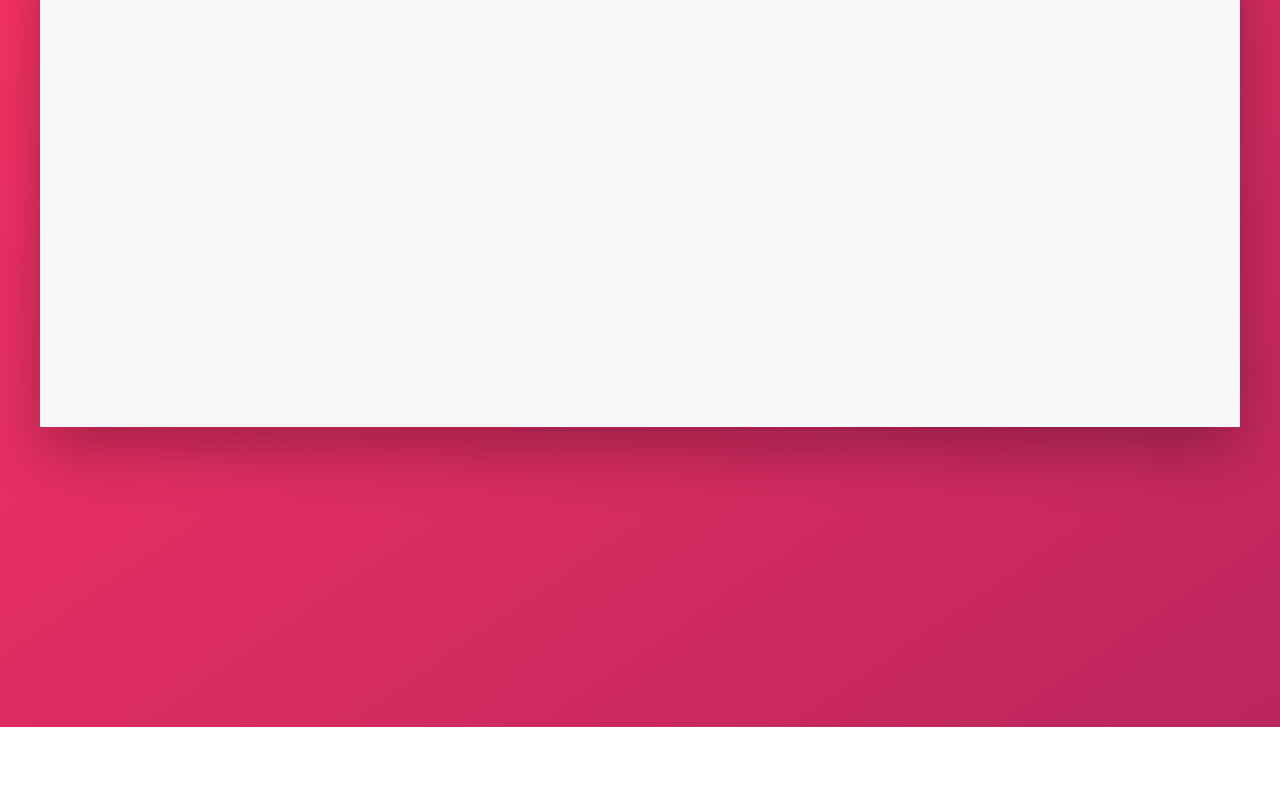
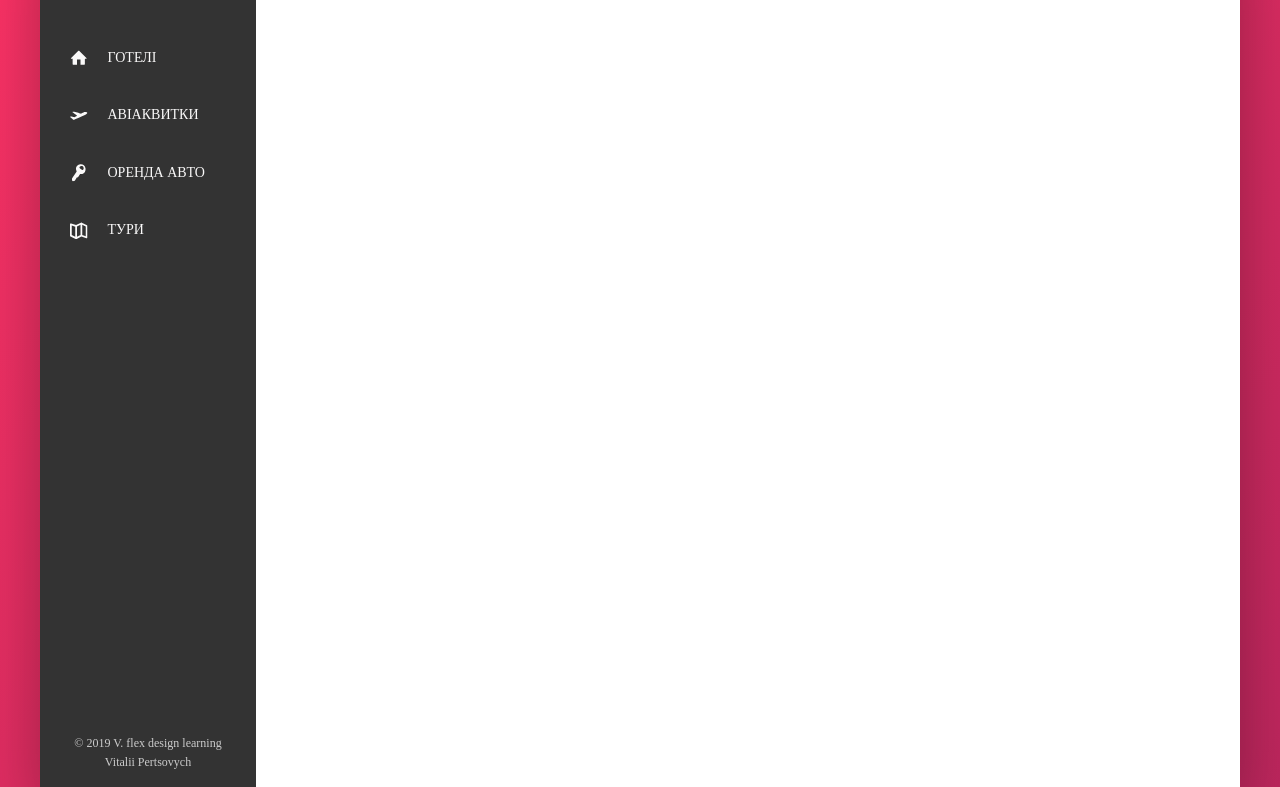
Before and after one commit to Oddisey000/trillo, a website: page index.html in a window 1280 px wide. Shown: the part 153-940 px from the top of the page. Before the commit the page ends 880 px from the top, so only its background shows below. Drawn offline with Linux system fonts and the light colour scheme; a web font is replaced by a local one.

Commit message:
Working with left pannel elements

```diff
--- a/dev/sass/abstracts/_variables.scss
+++ b/dev/sass/abstracts/_variables.scss
@@ -38,4 +38,11 @@ $color_grey-dark-3: #999;
 
     //Animation presset
     --std-transition: all .3s;
+    --transform-transition:
+        transform .2s,
+        width .4s cubic-bezier(1, 0, 0, 1) .2s,
+        background-color .1s;
+
+    //Z-index settings
+    --z-index-value-1: 10;
 }
--- /dev/null
+++ b/dev/sass/components/_side-nav.scss
@@ -0,0 +1,58 @@
+//Styling left navigation pannel
+.side-nav {
+    font-size: 1.4rem;
+    list-style: none;
+    margin-top: 3.5rem;
+
+    &__item {
+        position: relative;
+
+        &:not(:last-child) {
+            margin-bottom: .5rem;
+        }
+    }
+
+    //Setting nice hover effect start
+    &__item::before {
+        content: "";
+        position: absolute;
+        top: 0;
+        left: 0;
+        height: 100%;
+        width: .3rem;
+        background-color: var(--color-primary);
+        //transform-origin: bottom; We can set different start point for animation
+        transform: scaleY(0);
+        transition: var(--transform-transition);
+    }
+
+    &__item:hover::before {
+        transform: scaleY(1);
+        width: 100%;
+    }
+
+    &__item:active::before {
+        background-color: var(--color-primary-light);
+    }
+    //Setting nice hover effect end
+
+    &__link:link,
+    &__link:visited {
+        color: var(--color-grey-light-1);
+        text-decoration: none;
+        text-transform: uppercase;
+        display: block;
+        padding: 1.5rem 3rem;
+        position: relative;
+        z-index: var(--z-index-value-1);
+        display: flex;
+        align-items: center;
+    }
+
+    &__icon {
+        width: 1.75rem;
+        height: 1.75rem;
+        margin-right: 2rem;
+        fill: currentColor;
+    }
+}
--- a/dev/sass/layout/_content.scss
+++ b/dev/sass/layout/_content.scss
@@ -5,9 +5,14 @@
     &__sidebar {
         background-color: var(--color-grey-dark-1);
         flex: 0 0 18%; //No shrinking and not growing
+        //Push footer to the bottom and controll pannel up
+        display: flex;
+        flex-direction: column;
+        justify-content: space-between;
     }
 
     &__hotel-view {
+        height: 80rem;
         background-color: var(--color-white-1);
         flex: 1; //Occupaying all remaining space
     }
--- /dev/null
+++ b/dev/sass/layout/_footer.scss
@@ -0,0 +1,7 @@
+//Styling the footer
+.footer {
+    font-size: 1.2rem;
+    color: var(--color-grey-light-4);
+    text-align: center;
+    padding: 2.5rem;
+}
--- a/dev/sass/main.scss
+++ b/dev/sass/main.scss
@@ -5,6 +5,8 @@
 
 @import "components/search";
 @import "components/user-nav";
+@import "components/side-nav";
 
 @import "layout/header";
 @import "layout/content";
+@import "layout/footer";
--- a/index.html
+++ b/index.html
@@ -10,7 +10,7 @@
     <link rel="stylesheet" href="dev/css/style_dev.css" />
     <!--<link rel="stylesheet" href="assets/css/style.css" />-->
 
-    <title>Trillo &mdash; Your all-in-one booking app</title>
+    <title>Trillo &mdash; Все що потрібно для подорожей!</title>
 </head>
 <body>
     <!--Open flex container-->
@@ -20,7 +20,7 @@
         <header class="header">
             <img src="assets/img/logo.png" alt="Company's logo" class="header__logo" />
             <form action="#" class="search">
-                <input type="text" class="search__input" placeholder="Search hotels" />
+                <input type="text" class="search__input" placeholder="Скористайтеся пошуком" />
                 <button class="search__button">
                     <svg class="search__icon">
                         <use xlink:href="assets/icons/icons.svg#icon-magnifying-glass"></use>
@@ -41,8 +41,8 @@
                     <span class="user-nav__notification">13</span>
                 </div>
                 <div class="user-nav__user">
-                    <img src="assets/img/user.jpg" alt="User photo" class="user-nav__user--photo" />
-                    <span class="user-nav__user--name">Vitalii</span>
+                    <img src="assets/img/user.png" alt="User photo" class="user-nav__user--photo" />
+                    <span class="user-nav__user--name">Користувач</span>
                 </div>
             </nav>
         </header>
@@ -50,7 +50,43 @@
 
         <!--Content of the page start-->
         <div class="content">
-            <nav class="content__sidebar"></nav>
+            <nav class="content__sidebar">
+                <ul class="side-nav">
+                    <li class="side-nav__item">
+                        <a href="#" class="side-nav__link">
+                            <svg class="side-nav__icon">
+                                <use xlink:href="assets/icons/icons.svg#icon-home"></use>
+                            </svg>
+                            <span class="side-nav__text">Готелі</span>
+                        </a>
+                    </li>
+                    <li class="side-nav__item">
+                        <a href="#" class="side-nav__link">
+                            <svg class="side-nav__icon">
+                                <use xlink:href="assets/icons/icons.svg#icon-aircraft-take-off"></use>
+                            </svg>
+                            <span class="side-nav__text">Авіаквитки</span>
+                        </a>
+                    </li>
+                    <li class="side-nav__item">
+                        <a href="#" class="side-nav__link">
+                            <svg class="side-nav__icon">
+                                <use xlink:href="assets/icons/icons.svg#icon-key"></use>
+                            </svg>
+                            <span class="side-nav__text">Оренда Авто</span>
+                        </a>
+                    </li>
+                    <li class="side-nav__item">
+                        <a href="#" class="side-nav__link">
+                            <svg class="side-nav__icon">
+                                <use xlink:href="assets/icons/icons.svg#icon-map"></use>
+                            </svg>
+                            <span class="side-nav__text">Тури</span>
+                        </a>
+                    </li>
+                </ul>
+                <div class="footer">&copy; 2019 V. flex design learning Vitalii Pertsovych</div>
+            </nav>
             <main class="content__hotel-view"></main>
         </div>
         <!--Content of the page end-->
```
Also changed, not shown: assets/img/user.jpg (deleted), assets/img/user.png (added), dev/css/style_dev.css.
